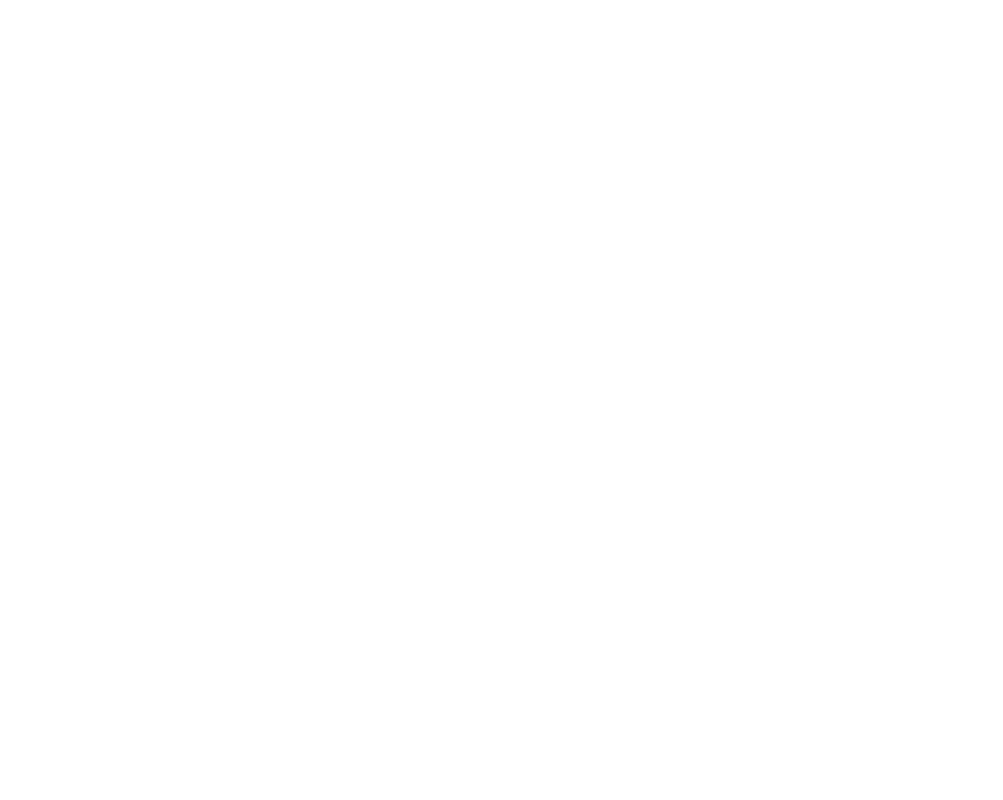
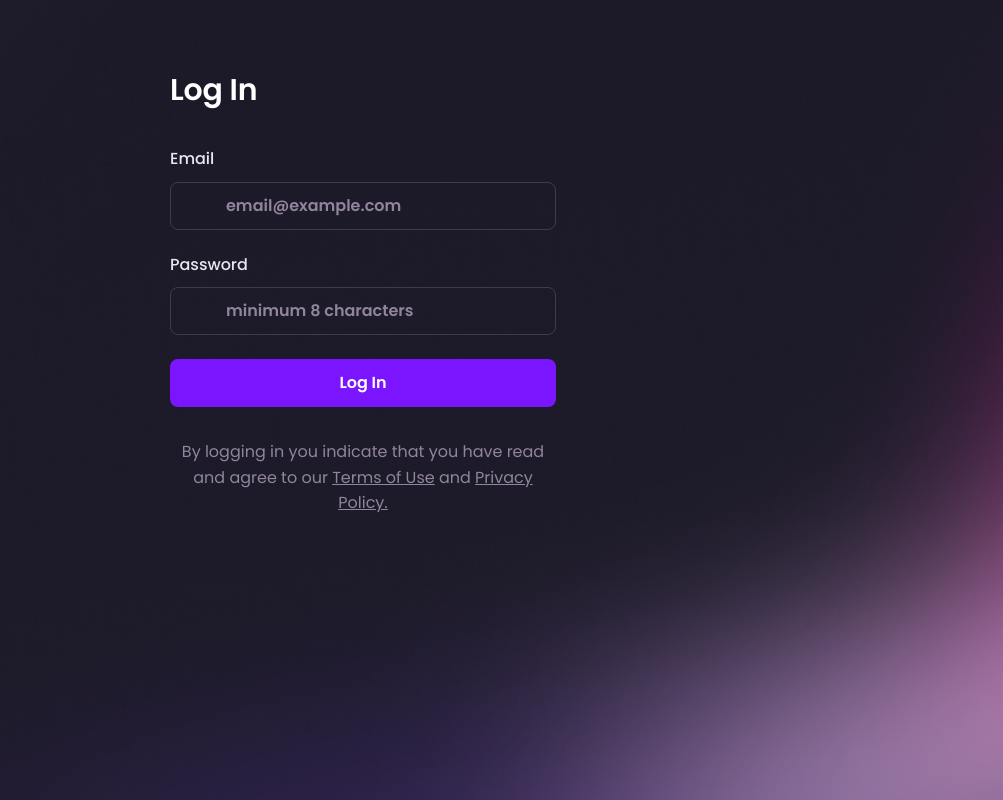
Before and after one commit to kasper93721/login, a plain HTML site: page index.html in a window 1280 px wide. Shown: the whole page, without its empty margins (277-1280 px from the left). Drawn offline with Linux system fonts and the light colour scheme.

Commit message:
Homework

```diff
--- a/index.html
+++ b/index.html
@@ -5,9 +5,39 @@
     <meta http-equiv="X-UA-Compatible" content="IE=edge">
     <meta name="viewport" content="width=device-width, initial-scale=1.0">
     <link rel="stylesheet" href="style.css">
-    <title>CSSS Login</title>
+    <title>CSS Login</title>
 </head>
 <body>
-
+    <div class="login">
+        <div class="login__container ">
+            <h1 class="login__title  title">Log In</h1>
+            <form class="login__form">
+                <label class="login__input input" for="email">Email
+                    <span class="input__wrapper">
+                        <input class="input__input input"
+                                id="email"
+                                type="email"
+                                placeholder="email@example.com"
+                                minlength="8"
+                                maxlength="50"
+                                required>
+                    </span>
+                </label>
+                <label class="login__input input" for="password">Password
+                    <span class="input__wrapper">
+                        <input class="input__input input"
+                                id="password"
+                                type="password"
+                                placeholder="minimum 8 characters"
+                                minlength="8"
+                                maxlength="50"
+                                required>
+                    </span>
+                </label>
+                <button class="login__button button " type="submit">Log In</button>
+            </form>
+            <p class="login__privacy privacy">By logging in you indicate that you have read and agree to our <a class="privacy__link" href="#">Terms of Use</a> and <a class="privacy__link" href="#">Privacy Policy.</a></p>
+        </div>
+    </div>
 </body>
 </html>
--- a/style.css
+++ b/style.css
@@ -0,0 +1,136 @@
+@import url('https://fonts.googleapis.com/css2?family=Poppins:wght@400;500;600&display=swap');
+
+* {
+    margin: 0;
+    padding: 0;
+    box-sizing: border-box;
+    font-family: 'Poppins', sans-serif;
+    border: none;
+    outline: none;
+}
+
+.container {
+    display: flex;
+    flex-direction: column;
+    justify-content: center;
+    align-items: stretch;
+}
+
+.title {
+    font-weight: 600;
+    font-size: 1.875rem;
+    line-height: 120%;
+    letter-spacing: -0.2px;
+    color: #FFFFFF;
+    align-self: center;
+}
+
+.input {
+    display: block;
+    font-weight: 500;
+    font-size: 1rem;
+    line-height: 135%;
+    color: #EAE6EF;
+
+}
+
+.input__wrapper {
+    position: relative;
+    display: flex;
+    justify-content: baseline;
+    align-items: center;
+    margin-top: 12px;
+}
+
+.input__input {
+    width: 100%;
+    border: 1px solid #3F3B4C;
+    border-radius: 8px;
+    background-color: inherit;
+    padding: 11px 0px 11px 55px;
+    font-weight: 600;
+    font-size: 1rem;
+    line-height: 150%;
+    color: #FFFFFF;
+}
+
+.input__input:hover {
+    background: #201C2D;
+}
+
+.input__input:focus {
+    border: 1px solid #7B14FF;
+    color: #FFFFFF;
+}
+
+.input__input::placeholder {
+    font-weight: 600;
+    font-size: 1rem;
+    line-height: 150%;
+    color: #90859C;
+}
+
+
+.button {
+    width: 100%;
+    height: 48px;
+    padding: 12px 32px;
+    background: #7B14FF;
+    font-weight: 600;
+    font-size: 1rem;
+    line-height: 150%;
+    color: #FFFFFF;
+    cursor: pointer;
+    border-radius: 8px;
+}
+
+.button:hover {
+    background: #8647E0;
+    transition: 0.3s ease;
+}
+
+.button:focus {
+    background-color: #4400A5;
+}
+
+.privacy {
+    font-weight: 400;
+    font-size: 1rem;
+    line-height: 160%;
+    text-align: center;
+    color: #90859C;
+}
+
+.privacy__link {
+    cursor: pointer;
+    color: inherit;
+}
+
+.login {
+    background-image: url(./BG.png);
+    background-size: cover;
+    background-repeat: no-repeat;
+    background-position: center;
+    min-height: 100vh;
+    padding: 72px 20px 20px 20px;
+    display: flex;
+    justify-content: center;
+    align-items: flex-start;
+}
+
+.login__container  {
+    max-width: 386px;
+    width: 100%;
+}
+
+.login__title {
+    margin-bottom: 40px ;
+}
+
+.login__input {
+    margin-bottom: 24px;
+}
+
+.login__button{
+    margin-bottom: 32px;
+}
```
Also changed, not shown: BG.png (added).
